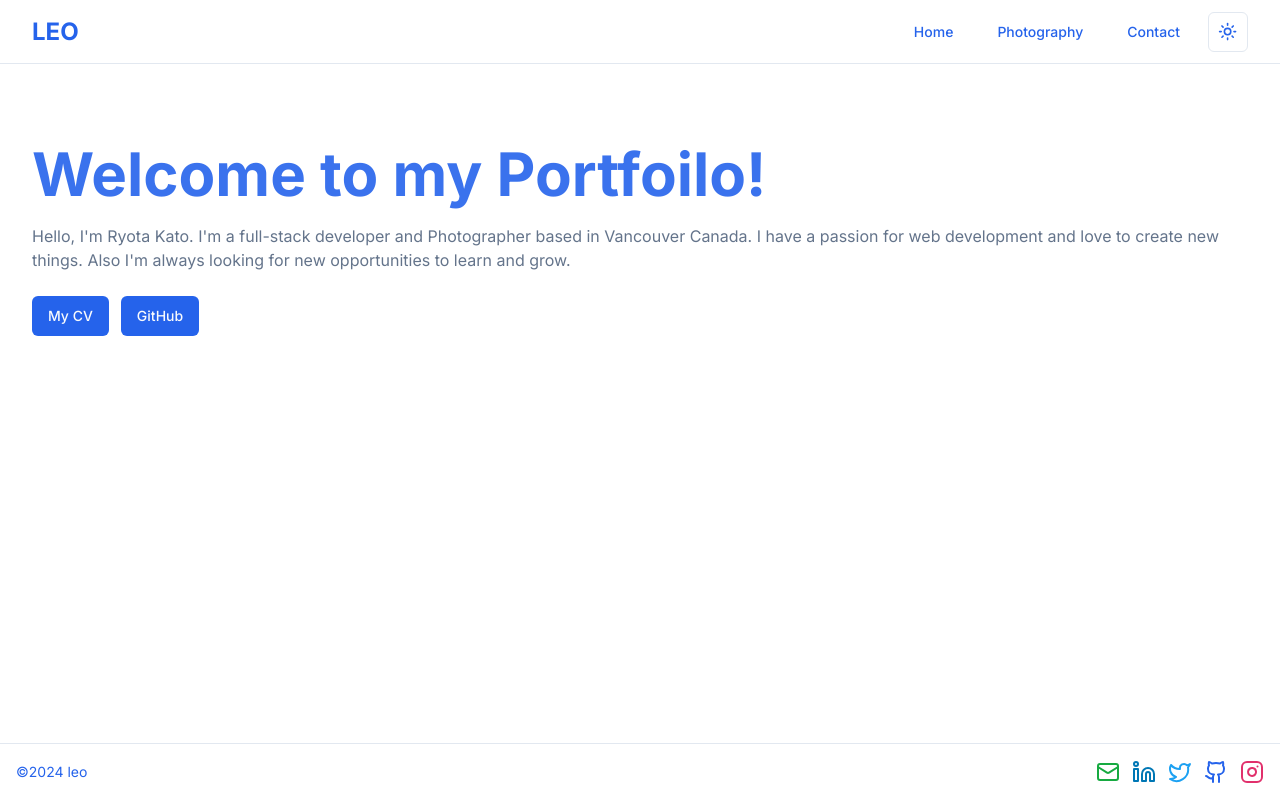
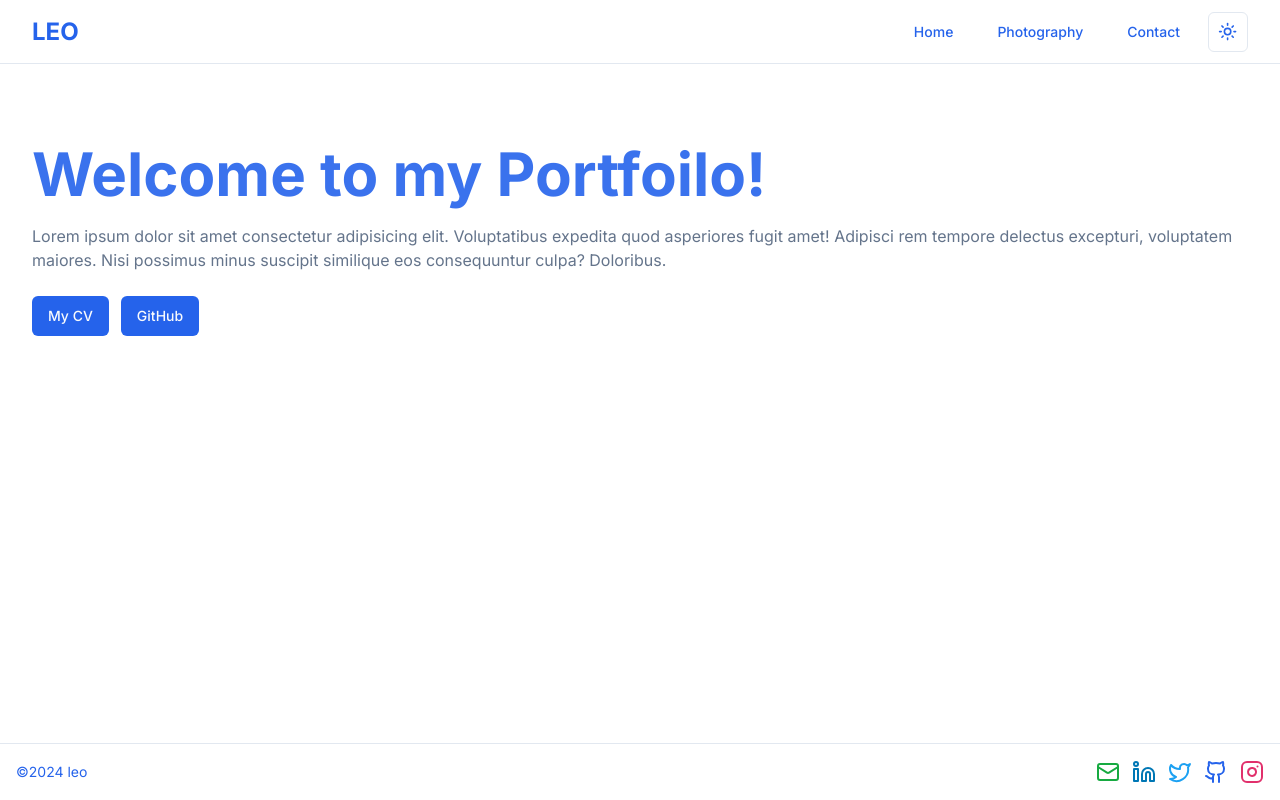
Before and after one commit to ryotakc/portfolio-1, a Next.js app: page / in a window 1280 px wide. Built offline with nearby package versions, Linux system fonts and the light colour scheme.

Commit message:
edit some comment

```diff
--- a/app/page.tsx
+++ b/app/page.tsx
@@ -8,7 +8,7 @@ export default function Home() {
         <div className="container">
           <h1 className="font-bold text-primary/90 text-4xl mb-5 lg:text-6xl">Welcome to my Portfoilo!</h1>
           <p className="text-muted-foreground mb-6">
-            Hello, I&apos;m Ryota Kato. I&apos;m a full-stack developer and Photographer based in Vancouver Canada. I have a passion for web development and love to create new things. Also I&apos;m always looking for new opportunities to learn and grow.
+            Lorem ipsum dolor sit amet consectetur adipisicing elit. Voluptatibus expedita quod asperiores fugit amet! Adipisci rem tempore delectus excepturi, voluptatem maiores. Nisi possimus minus suscipit similique eos consequuntur culpa? Doloribus.
           </p>
           <div className="flex gap-3 font-semibold">
             <Link href="https://cv-leo.vercel.app" target="_blank" rel="noopener noreferrer">
```
